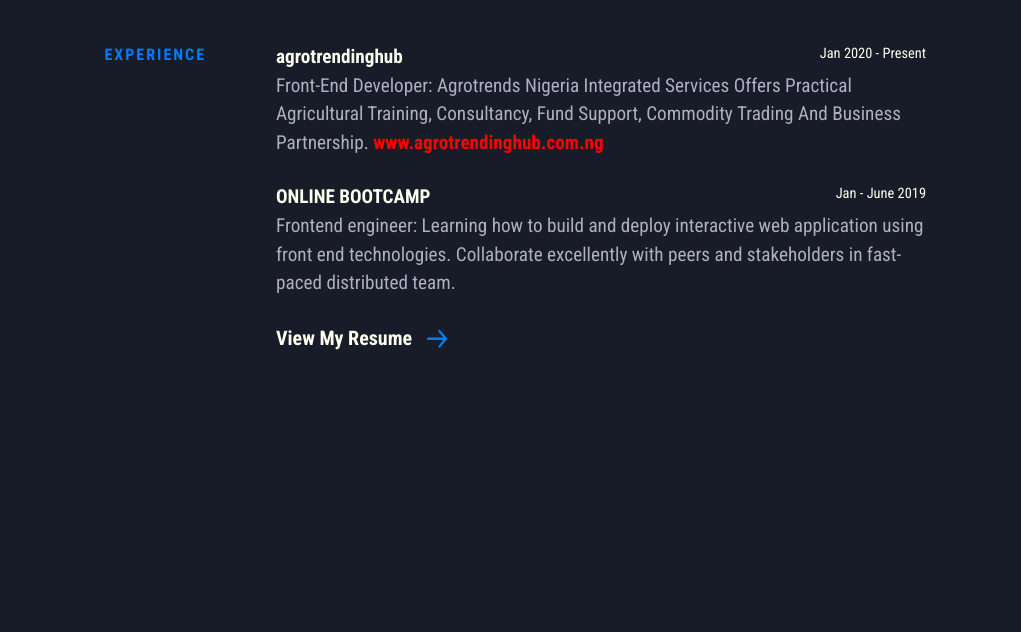
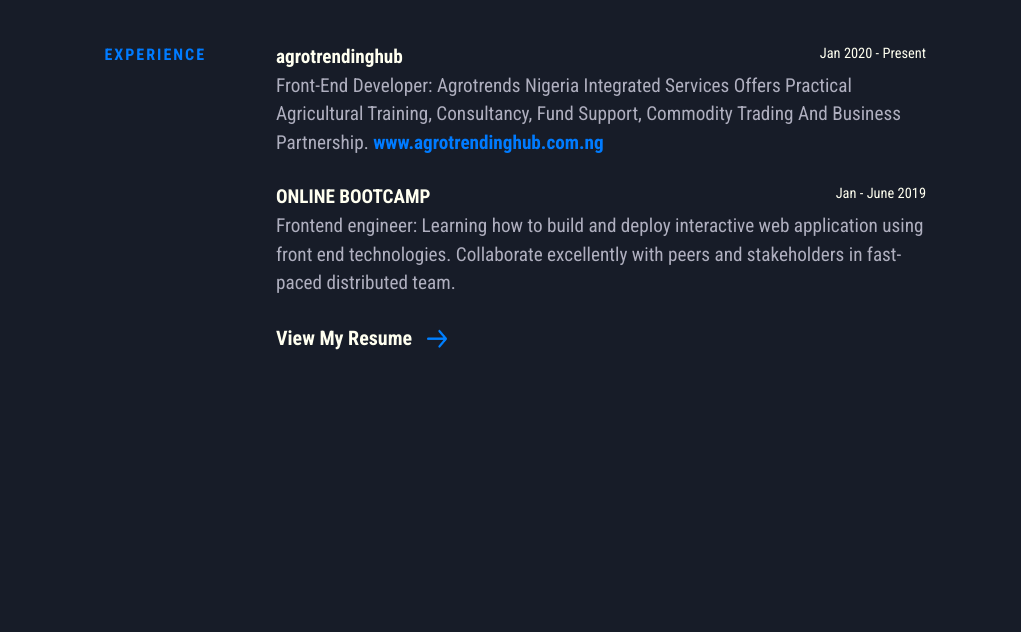
Before and after one commit to Davidohis/Dev-Portfoilo, a website: page index.html in a window 1280 px wide. Shown: the part 1820-2452 px from the top of the page, without its empty margins (174-1195 px from the left). Drawn offline with Linux system fonts and the light colour scheme.

Commit message:
Update index.html

```diff
--- a/index.html
+++ b/index.html
@@ -111,7 +111,7 @@
                             <div class="job__position">
                              Front-End Developer: Agrotrends Nigeria Integrated Services Offers Practical Agricultural Training,
                              Consultancy, Fund Support, Commodity Trading And Business Partnership.
-                             <a style="color: red;" href="https://www.agrotrendinghub.com.ng/" target="_blank">www.agrotrendinghub.com.ng</a>
+                             <a style="color: #007bff;" href="https://www.agrotrendinghub.com.ng/" target="_blank">www.agrotrendinghub.com.ng</a>
                             </div>
                         </div>
                         <div class="job">
```
